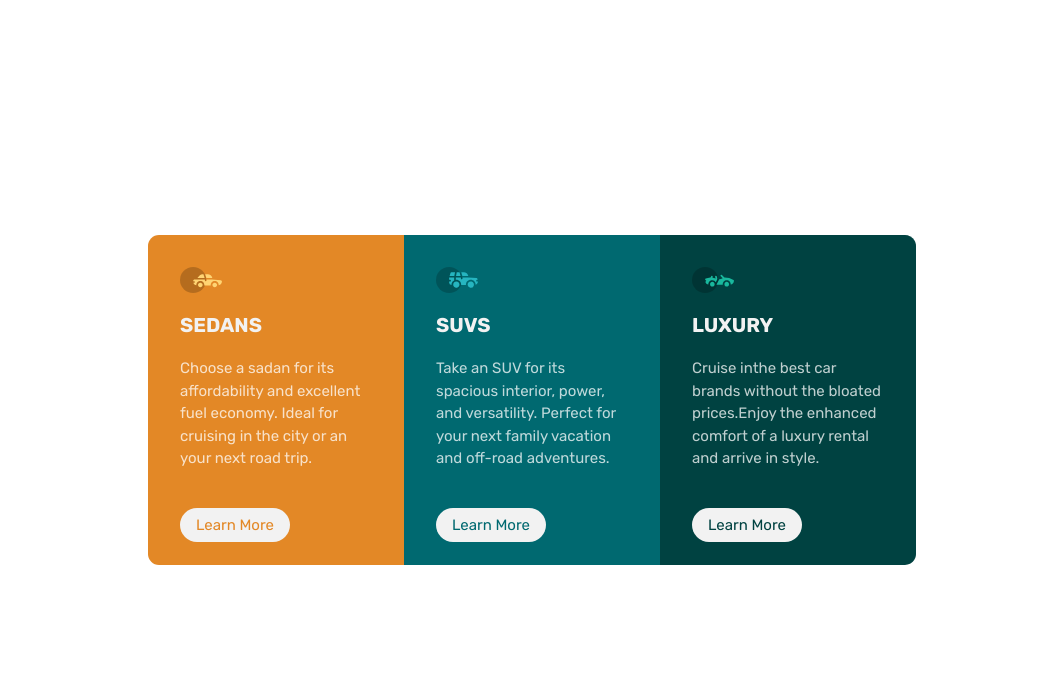
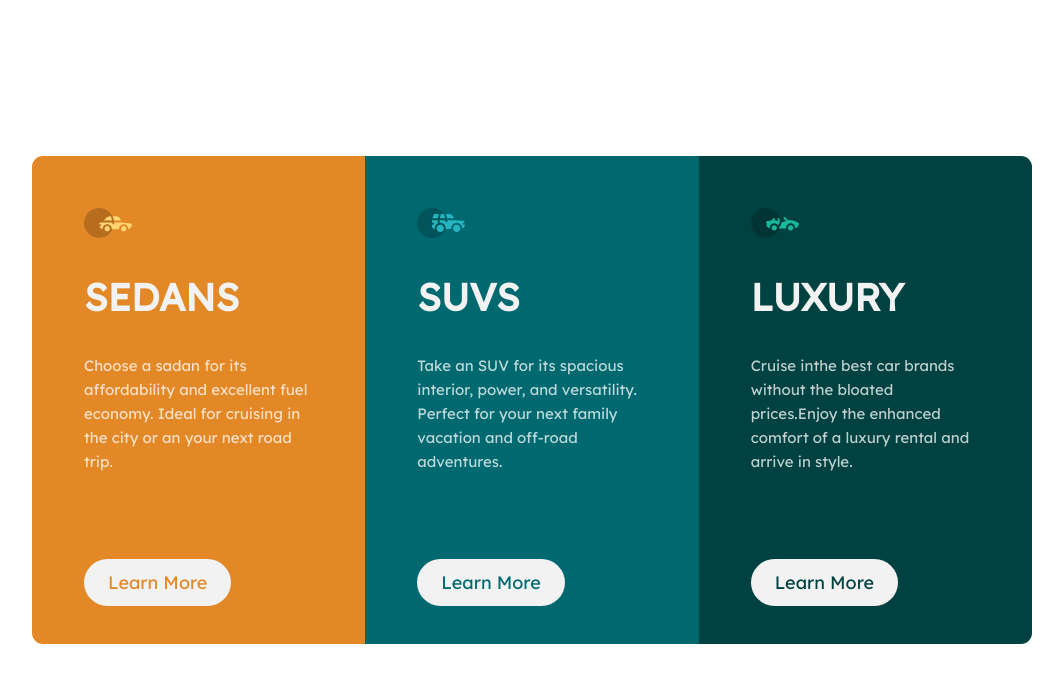
Before and after one commit to sabbircoder07/3-column-preview-card-component, a plain HTML site: page index.html in a window 1280 px wide. Shown: the whole page, without its empty margins (108-1171 px from the left). Drawn offline with Linux system fonts and the light colour scheme.

Commit message:
Update style.css

```diff
--- a/css/style.css
+++ b/css/style.css
@@ -42,21 +42,15 @@ Very light gray (background, headings, buttons): hsl(0, 0%, 95%)
   box-sizing: border-box;
 }
 
+html {
+  font-size: 62.5%;
+}
+
 body {
-  font-family: "Inter", sans-serif;
-  font-family: "Outfit", sans-serif;
-  font-family: "Rubik", sans-serif;
-  font-family: "Inter", sans-serif;
   font-family: "Lexend Deca", sans-serif;
-  font-family: "Outfit", sans-serif;
-  font-family: "Rubik", sans-serif;
   line-height: 1;
   font-weight: 400;
   background-color: hsla(0, 0%, 100%, 0.75);
-}
-
-html {
-  font-size: 62.5%;
 }
 
 .card-section {
@@ -69,40 +63,52 @@ html {
   position: relative;
 }
 .container {
-  width: 60%;
+  width: 100rem;
   display: grid;
   grid-template-columns: repeat(3, 1fr);
   border-radius: 11px;
   overflow: hidden;
 }
+
 .card {
-  padding: 3.2rem;
+  padding: 5.2rem;
+}
+.card-sedans {
+  background-color: hsl(31, 77%, 52%);
+}
+
+.card-suvs {
+  background-color: hsl(184, 100%, 22%);
+}
+
+.card-luxury {
+  background-color: hsl(179, 100%, 13%);
 }
 .card-img {
-  width: 4.2rem;
+  width: 4.8rem;
   height: auto;
-  margin-bottom: 2rem;
+  margin-bottom: 3.8rem;
 }
 .card-header {
-  font-size: 2rem;
+  font-size: 3.8rem;
   color: hsl(0, 0%, 95%);
   text-transform: uppercase;
   font-weight: 700;
-  margin-bottom: 2.2rem;
+  margin-bottom: 3.8rem;
 }
 .card-text {
   font-size: 1.5rem;
-  line-height: 1.5;
+  line-height: 1.6;
   color: hsla(0, 0%, 100%, 0.75);
-  margin-bottom: 4.8rem;
+  margin-bottom: 10rem;
 }
 .btn:link,
 .btn:visited {
   text-decoration: none;
   background-color: hsl(0, 0%, 95%);
-  padding: 0.8rem 1.6rem 0.8rem 1.6rem;
-  border-radius: 20px;
-  font-size: 1.5rem;
+  padding: 1.2rem 2.4rem;
+  border-radius: 25px;
+  font-size: 1.8rem;
   transition: all 0.3s;
 }
 
@@ -145,19 +151,13 @@ html {
   box-shadow: inset 0 0 0 2px hsla(0, 0%, 100%, 0.75);
 }
 
-.card-sedans {
-  background-color: hsl(31, 77%, 52%);
-}
-
-.card-suvs {
-  background-color: hsl(184, 100%, 22%);
-}
-
-.card-luxury {
-  background-color: hsl(179, 100%, 13%);
-}
-
 @media screen and (max-width: 450px) {
+  .container {
+    width: 90%;
+  }
+  html {
+    font-size: 50%;
+  }
   .container {
     grid-template-columns: repeat(1, 1fr);
     grid-template-areas:
@@ -174,10 +174,4 @@ html {
   .card-luxury {
     grid-area: c;
   }
-  html {
-    font-size: 55.5%;
-  }
-  .container {
-    width: 90%;
-  }
 }
```
